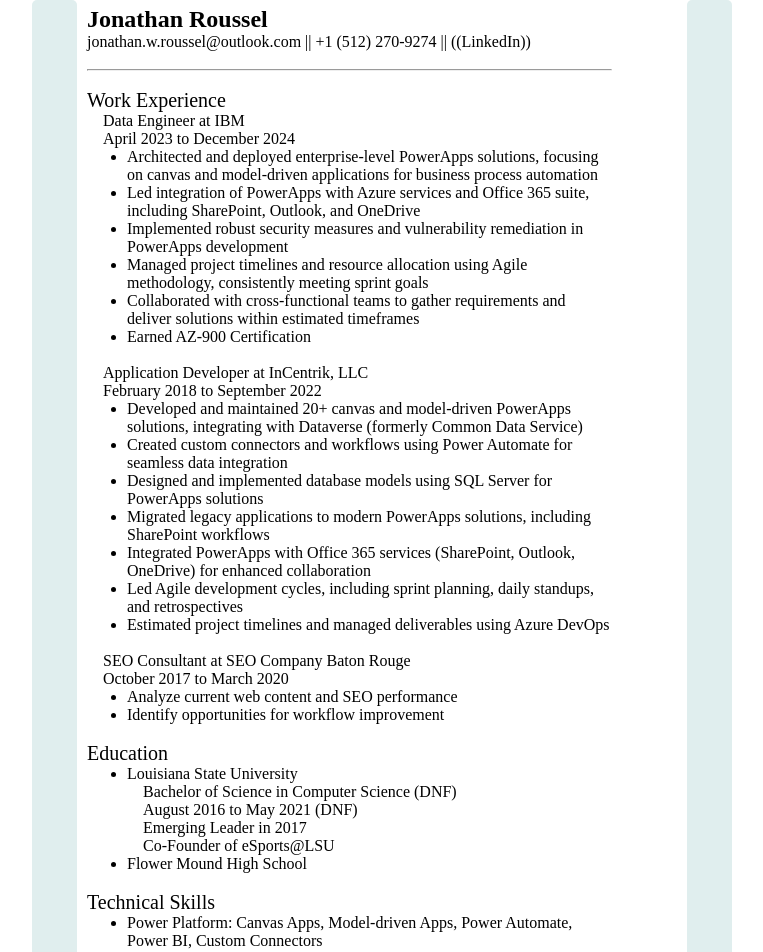
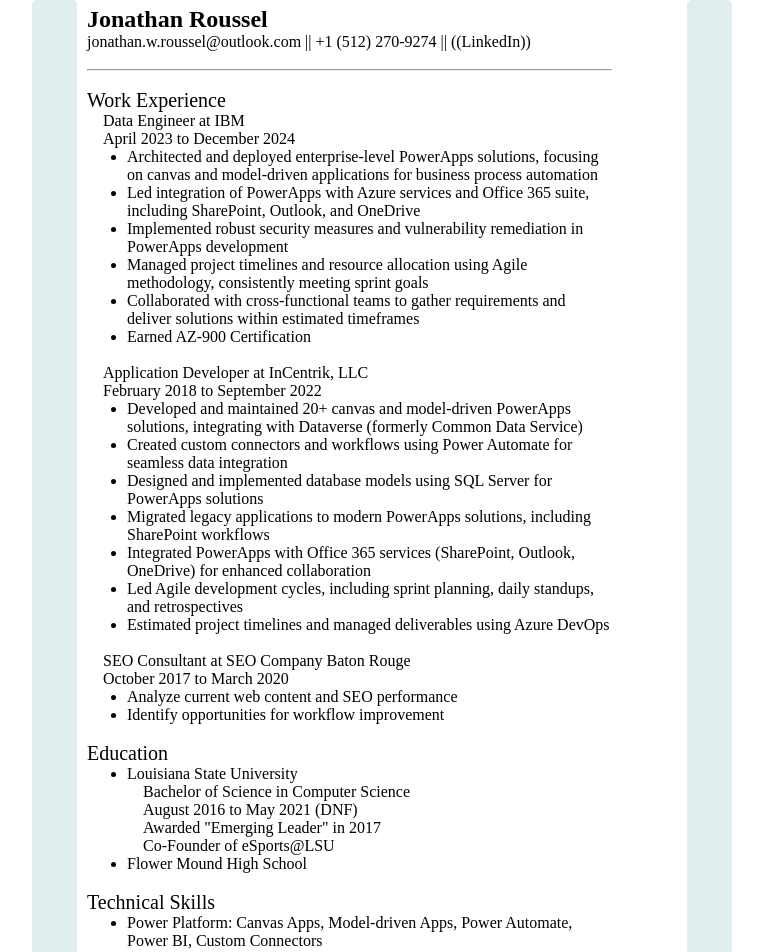
Before and after one commit to jonathan-roussel/jonathan-roussel.github.io, a plain HTML site: page index.html in a window 1280 px wide. Shown: the top 952 px of the page, without its empty margins (258-1021 px from the left). Drawn offline with Linux system fonts and the light colour scheme.

Commit message:
Update index.html

```diff
--- a/index.html
+++ b/index.html
@@ -48,10 +48,10 @@
         <a href="https://www.lsu.edu/eng/cse/">
         <li>Louisiana State University</li>
         </a>
-        <p>&emsp;Bachelor of Science in Computer Science (DNF)</p>
+        <p>&emsp;Bachelor of Science in Computer Science</p>
         <p>&emsp;August 2016 to May 2021 (DNF)</p>
-        <p>&emsp;Emerging Leader in 2017</p>
-        <p>&emsp;Co-Founder of <a href="https://twitter.com/eSportsLSU"> eSports@LSU </a></p>
+        <p>&emsp;Awarded "Emerging Leader" in 2017</p>
+        <p>&emsp;Co-Founder of eSports@LSU </a></p>
         <a href="https://www.lisd.net/fmhs"><li>Flower Mound High School</li></a>
     </ul>
     <br>
```
